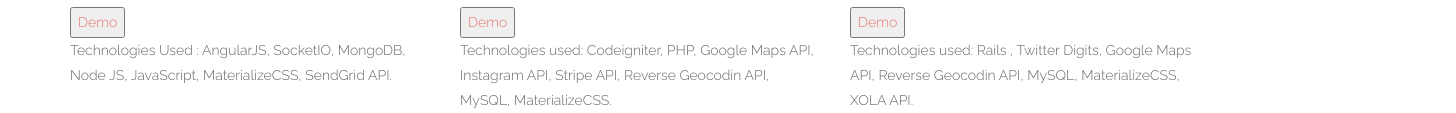
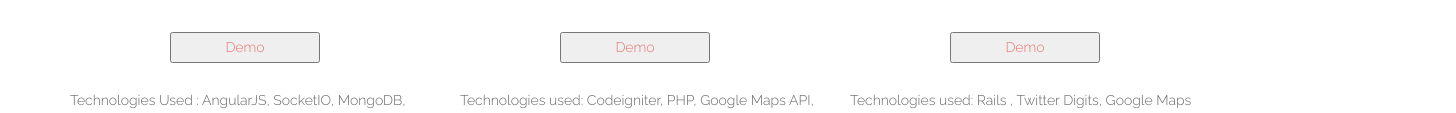
Before and after one commit to tshiwakoti/tshiwakoti-portfolio, a plain HTML site: page index.html in a window 1280 px wide. Shown: the part 2329-2442 px from the top of the page, 1456 px wide, since content can reach past the window. Drawn offline with Linux system fonts and the light colour scheme.

Commit message:
Update style.css

```diff
--- a/assets/css/style.css
+++ b/assets/css/style.css
@@ -971,3 +971,10 @@ figure.effect-bubba:hover p {
 	}
 
 }
+
+input.demo{
+	width: 150px;
+	margin-left: 100px;
+	margin-bottom: 25px;
+	margin-top: 25px;
+}
```
